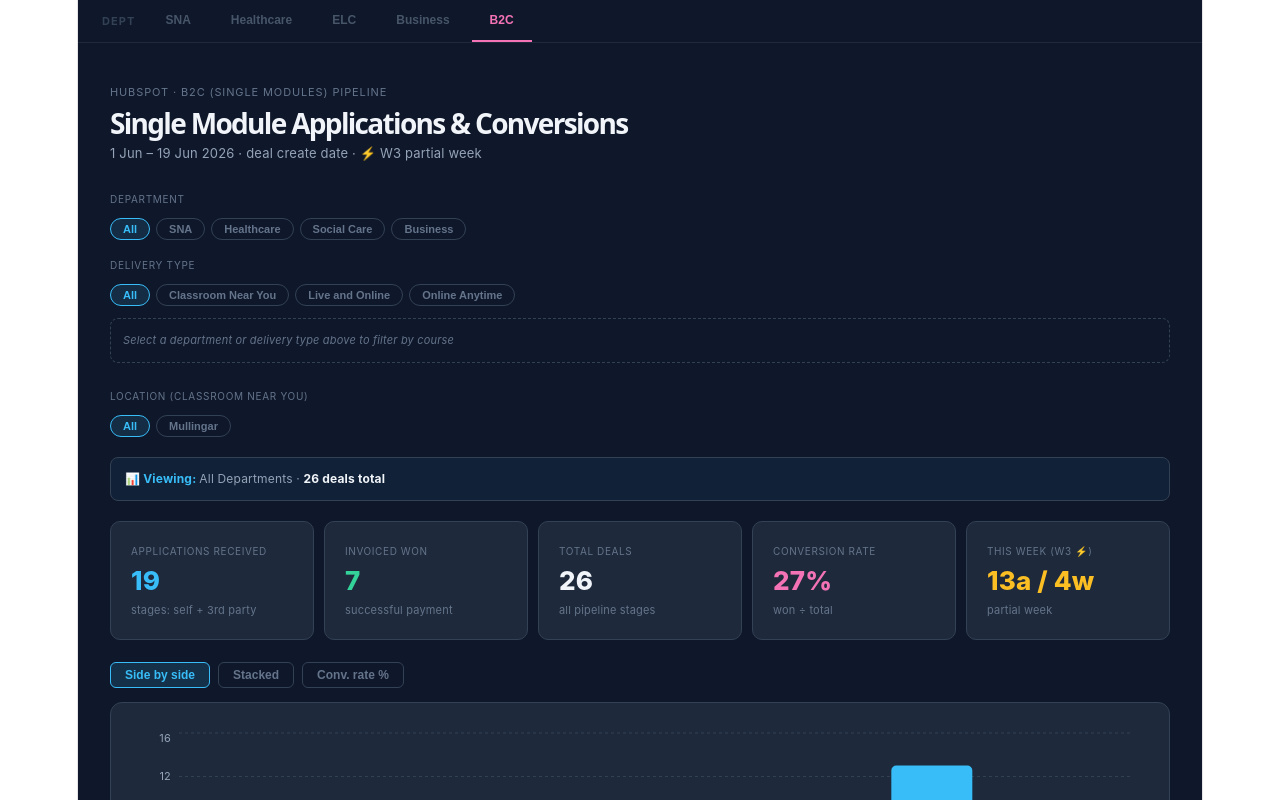
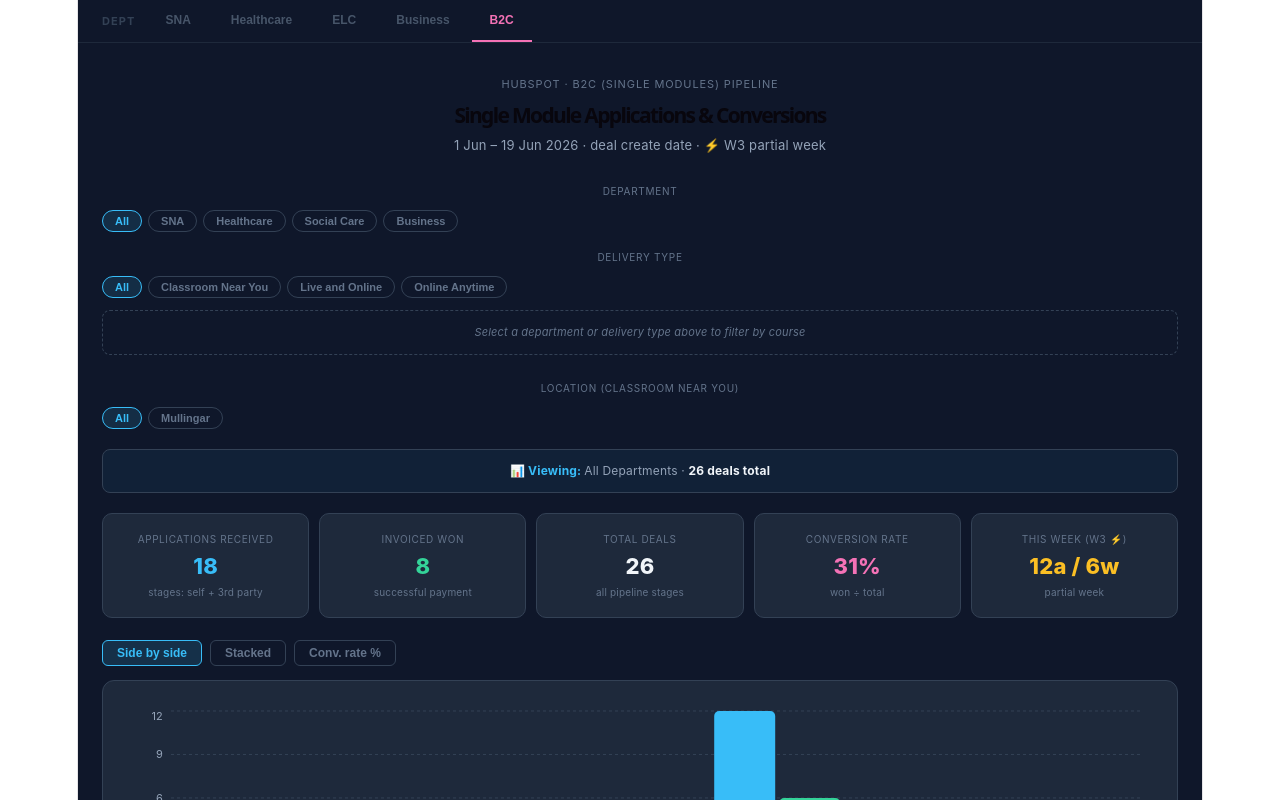
Before and after one commit to hubaispot/forus-reports, a React (Vite) app: page / in a window 1280 px wide. Both pictures are taken after a click on the button "B2C". Shown: the top 800 px of the page. Built offline with nearby package versions, Linux system fonts and the light colour scheme.

Commit message:
b2c single modules: refresh

```diff
--- a/src/b2c_single_modules_report.jsx
+++ b/src/b2c_single_modules_report.jsx
@@ -4,15 +4,26 @@ import {
   Tooltip, ResponsiveContainer, Legend, ReferenceLine
 } from "recharts";
 
-// ─── RAW DEAL DATA (fetched 19 Jun 2026) ─────────────────────────────────────
+// ─── RAW DEAL DATA (fetched 22 Jun 2026) ─────────────────────────────────────
 // Stages: 5381718219 + 5381718220 = Application received | 756357056 = Won
 // Deduplication applied (keep most recent per person/course):
-//   Won dropped:  505708538048 (Kania Kania — earlier of 2; kept 505719685355)
+//   App excluded: 506376313071 (Jean Baeyens — test deal)
 //   App dropped:  506633816254 (Paul Garry  — earlier of 2; kept 506625732814)
 //   App dropped:  506889283801 (Oran Molloy — earlier of 2; kept 506956136670)
+//   Won dropped:  505699441903 (Kinga Kania — same person as Kania Kania x2; kept latest 505719685355)
+//   Won dropped:  505708538048 (Kania Kania — earlier of 2; kept 505719685355)
+const EXCLUDED_IDS = new Set([
+  "506376313071", // test deal
+  "506633816254", // Paul Garry dup (older)
+  "506889283801", // Oran Molloy dup (older)
+  "505699441903", // Kinga/Kania Kania dup (oldest)
+  "505708538048", // Kania Kania dup (middle)
+]);
+
 const RAW_DEALS = [
   { id:"505205340373", dealname:"Special Needs Assisting - Online Anytime 1:1 (6N1957 OA DSN) for Yvonne Nixon",                                         createdate:"2026-06-02T22:05:18Z", stage:"app" },
   { id:"505699441903", dealname:"Intellectual Disability Studies - Online Anytime 1:1 (5N1652 OA DSC) for Kinga Kania",                                  createdate:"2026-06-09T09:14:49Z", stage:"won" },
+  { id:"505708538048", dealname:"Intellectual Disability Studies - Online Anytime 1:1 (5N1652 OA DSC) for Kania Kania",                                  createdate:"2026-06-09T09:17:24Z", stage:"won" },
   { id:"505719685355", dealname:"Intellectual Disability Studies - Online Anytime 1:1 (5N1652 OA DSC) for Kania Kania",                                  createdate:"2026-06-09T09:43:02Z", stage:"won" },
   { id:"505755864306", dealname:"Special Needs Assisting - Online Anytime 1:1 (5N1786 OA DSN) for Shannon Campbell",                                     createdate:"2026-06-09T16:09:14Z", stage:"app" },
   { id:"505797144800", dealname:"Work Experience (Healthcare) - Online Anytime 1:1 (Existing Learners) (5N1356 OA EX DHC) -  for Noel Byrne",           createdate:"2026-06-10T10:33:18Z", stage:"app" },
@@ -32,11 +43,15 @@ const RAW_DEALS = [
   { id:"506565664988", dealname:"Bookkeeping Manual and Computerised - Online Anytime 1:1 (5N1354 OA DBU) -  for Rathbone Rathbone",                    createdate:"2026-06-17T19:06:56Z", stage:"app" },
   { id:"506587284673", dealname:"Psychology - Online Anytime 1:1 (5N0754 OA DHC) -  for Vilija Dockute",                                                createdate:"2026-06-17T15:37:17Z", stage:"won" },
   { id:"506625732814", dealname:"Special Needs Assisting - Online Anytime 1:1 (6N1957 OA DSN) -  for Paul Garry",                                       createdate:"2026-06-18T10:41:16Z", stage:"app" },
+  { id:"506633816254", dealname:"Special Needs Assisting - Online Anytime 1:1 (6N1957 OA DSN) -  for Paul Garry",                                       createdate:"2026-06-18T09:21:35Z", stage:"app" },
   { id:"506690291950", dealname:"Special Needs Assisting - Online Anytime 1:1 (6N1957 OA DSN) -  for Paul Garry",                                       createdate:"2026-06-18T10:44:57Z", stage:"won" },
-  { id:"506928341208", dealname:"Intellectual Disability Studies - Online Anytime 1:1 (5N1652 OA DSC) -  for Emma Galvin",                              createdate:"2026-06-18T15:44:43Z", stage:"app" },
+  { id:"506889283801", dealname:"Accounting Manual and Computerised - Online Anytime 1:1 (5N1348 OA DBU) -  for Oran Molloy",                           createdate:"2026-06-18T15:36:03Z", stage:"app" },
   { id:"506956136670", dealname:"Accounting Manual and Computerised - Online Anytime 1:1 (5N1348 OA DBU) -  for Oran Molloy",                           createdate:"2026-06-18T15:39:40Z", stage:"app" },
-  { id:"506965245175", dealname:"Care Support - Online Anytime 1:1 (Existing Learners) (5N0758 OA EX DHC) -  for Emma Galvin",                          createdate:"2026-06-18T15:55:36Z", stage:"app" },
   { id:"507064310994", dealname:"Care Skills - Online Anytime 1:1 (5N2770 OA DHC) -  for lorraine mcdermott",                                           createdate:"2026-06-19T10:09:13Z", stage:"app" },
+  { id:"507146335419", dealname:"Work Experience (Business Studies) - Online Anytime 1:1 (5N1356 OA DBU) -  for Irene Geoghegan",                       createdate:"2026-06-19T13:38:43Z", stage:"won" },
+  { id:"507419788478", dealname:"Special Needs Assisting - Live and Online (5N1786 LO DSN) - Zoom for Ethna Killern",                                    createdate:"2026-06-19T14:53:08Z", stage:"won" },
+  { id:"507502432457", dealname:"Care Skills - Online Anytime 1:1 (5N2770 OA DHC) -  for Jimin George",                                                 createdate:"2026-06-20T21:26:15Z", stage:"app" },
+  { id:"507511290071", dealname:"Work Experience (Healthcare) - Online Anytime 1:1 (5N1356 OA DHC) -  for Irene Geoghegan",                             createdate:"2026-06-20T11:59:29Z", stage:"app" },
 ];
 
 // ─── PARSING ─────────────────────────────────────────────────────────────────
@@ -53,7 +68,9 @@ const DEPT_COLOR = {
 };
 
 function parseDeal(d) {
-  const m = d.dealname.match(/\(([^)]+)\)/);
+  // Use LAST parenthetical as the code block — handles "(Existing Learners) (5N... OA DHC)" patterns
+  const allParens = [...d.dealname.matchAll(/\(([^)]+)\)/g)];
+  const m = allParens.length > 0 ? allParens[allParens.length - 1] : null;
   const codeBlock = m ? m[1] : "";
   const tokens = codeBlock.split(/\s+/);
   const courseCode = tokens[0] || "";
@@ -68,7 +85,7 @@ function parseDeal(d) {
     if (DEPT_MAP[t])  deptCode  = t;
   }
 
-  const dept     = DEPT_MAP[deptCode]  || "Healthcare"; // EX DHC deals still belong to Healthcare
+  const dept     = DEPT_MAP[deptCode]  || "Other";
   const delivery = DELIV_MAP[delivCode] || "Online Anytime";
 
   // Base course name = everything before the opening bracket, stripped of delivery type suffix
@@ -105,15 +122,16 @@ function parseDeal(d) {
   return { ...d, courseName, courseLabel, courseCode, level, delivCode, delivery, dept, deptCode, location, dt };
 }
 
-const DEALS = RAW_DEALS.map(parseDeal);
+const DEALS = RAW_DEALS.filter(d => !EXCLUDED_IDS.has(d.id)).map(parseDeal);
 
 // ─── WEEK BUCKETS (Mon 1 Jun = W1, Europe/Dublin / IST UTC+1) ────────────────
-// W1: 1–7 Jun | W2: 8–14 Jun | W3: 15 Jun → 19 Jun 14:49 IST (partial ⚡)
+// W1: 1–7 Jun | W2: 8–14 Jun | W3: 15–21 Jun (closed) | W4: 22–28 Jun ⚡ (partial)
 // UTC offsets: IST = UTC+1 → Mon 00:00 IST = Sun 23:00 UTC prior day
 const WEEKS = [
-  { wk:"W1", label:"1–7 Jun",      start:new Date("2026-05-31T23:00:00Z"), end:new Date("2026-06-07T22:59:59Z"), full:true  },
-  { wk:"W2", label:"8–14 Jun",     start:new Date("2026-06-07T23:00:00Z"), end:new Date("2026-06-14T22:59:59Z"), full:true  },
-  { wk:"W3", label:"15–19 Jun ⚡", start:new Date("2026-06-14T23:00:00Z"), end:new Date("2026-06-19T13:49:47Z"), full:false },
+  { wk:"W1", label:"1–7 Jun",       start:new Date("2026-05-31T23:00:00Z"), end:new Date("2026-06-07T22:59:59Z"), full:true  },
+  { wk:"W2", label:"8–14 Jun",      start:new Date("2026-06-07T23:00:00Z"), end:new Date("2026-06-14T22:59:59Z"), full:true  },
+  { wk:"W3", label:"15–21 Jun",     start:new Date("2026-06-14T23:00:00Z"), end:new Date("2026-06-21T22:59:59Z"), full:true  },
+  { wk:"W4", label:"22–28 Jun ⚡",  start:new Date("2026-06-21T23:00:00Z"), end:new Date("2026-06-22T22:59:59Z"), full:false },
 ];
 
 function countWeek(deals, wk) {
@@ -203,10 +221,10 @@ const Pill = ({ label, active, color, onClick }) => (
 
 // ─── STAT CARD ───────────────────────────────────────────────────────────────
 const Stat = ({ label, value, sub, color }) => (
-  <div style={{ background:C.card, borderRadius:10, padding:"16px 20px", flex:"1 1 100px", border:`1px solid ${C.border}` }}>
-    <p style={{ margin:"0 0 4px", fontSize:10, color:C.muted, textTransform:"uppercase", letterSpacing:"0.06em" }}>{label}</p>
-    <p style={{ margin:"0 0 3px", fontSize:26, fontWeight:800, color: color||C.text, lineHeight:1 }}>{value}</p>
-    <p style={{ margin:0, fontSize:11, color:C.muted }}>{sub}</p>
+  <div style={{ background:C.card, borderRadius:10, padding:"12px 16px", flex:"1 1 100px", border:`1px solid ${C.border}` }}>
+    <p style={{ margin:"0 0 3px", fontSize:10, color:C.muted, textTransform:"uppercase", letterSpacing:"0.06em" }}>{label}</p>
+    <p style={{ margin:"0 0 2px", fontSize:22, fontWeight:800, color: color||C.text, lineHeight:1 }}>{value}</p>
+    <p style={{ margin:0, fontSize:10, color:C.muted }}>{sub}</p>
   </div>
 );
 
@@ -294,14 +312,14 @@ export default function App() {
   const accentColor = selDept !== "All" ? DEPT_COLOR[selDept] : C.app;
 
   return (
-    <div style={{ background:C.bg, minHeight:"100vh", padding:"36px 32px", fontFamily:"'Inter','Segoe UI',sans-serif", color:C.text, textAlign:"left" }}>
+    <div style={{ background:C.bg, minHeight:"100vh", padding:"28px 24px", fontFamily:"'Inter','Segoe UI',sans-serif", color:C.text }}>
 
       {/* ── Header ── */}
       <div style={{ marginBottom:20 }}>
         <p style={{ color:C.muted, fontSize:11, textTransform:"uppercase", letterSpacing:"0.08em", margin:"0 0 5px" }}>
           HubSpot · B2C (Single Modules) Pipeline
         </p>
-        <h1 style={{ margin:"0 0 4px", fontSize:28, fontWeight:700, color:C.text }}>
+        <h1 style={{ margin:"0 0 4px", fontSize:21, fontWeight:700 }}>
           Single Module Applications &amp; Conversions
         </h1>
         <p style={{ margin:0, color:C.sub, fontSize:13 }}>
@@ -568,7 +586,7 @@ export default function App() {
       </div>
 
       <p style={{ marginTop:16, fontSize:10, color:C.muted, textAlign:"right" }}>
-        Data: HubSpot B2C (Single Modules) pipeline · fetched 19 Jun 2026 · deal create date as week anchor
+        Data: HubSpot B2C (Single Modules) pipeline · fetched 22 Jun 2026 · deal create date as week anchor
       </p>
     </div>
   );
```
